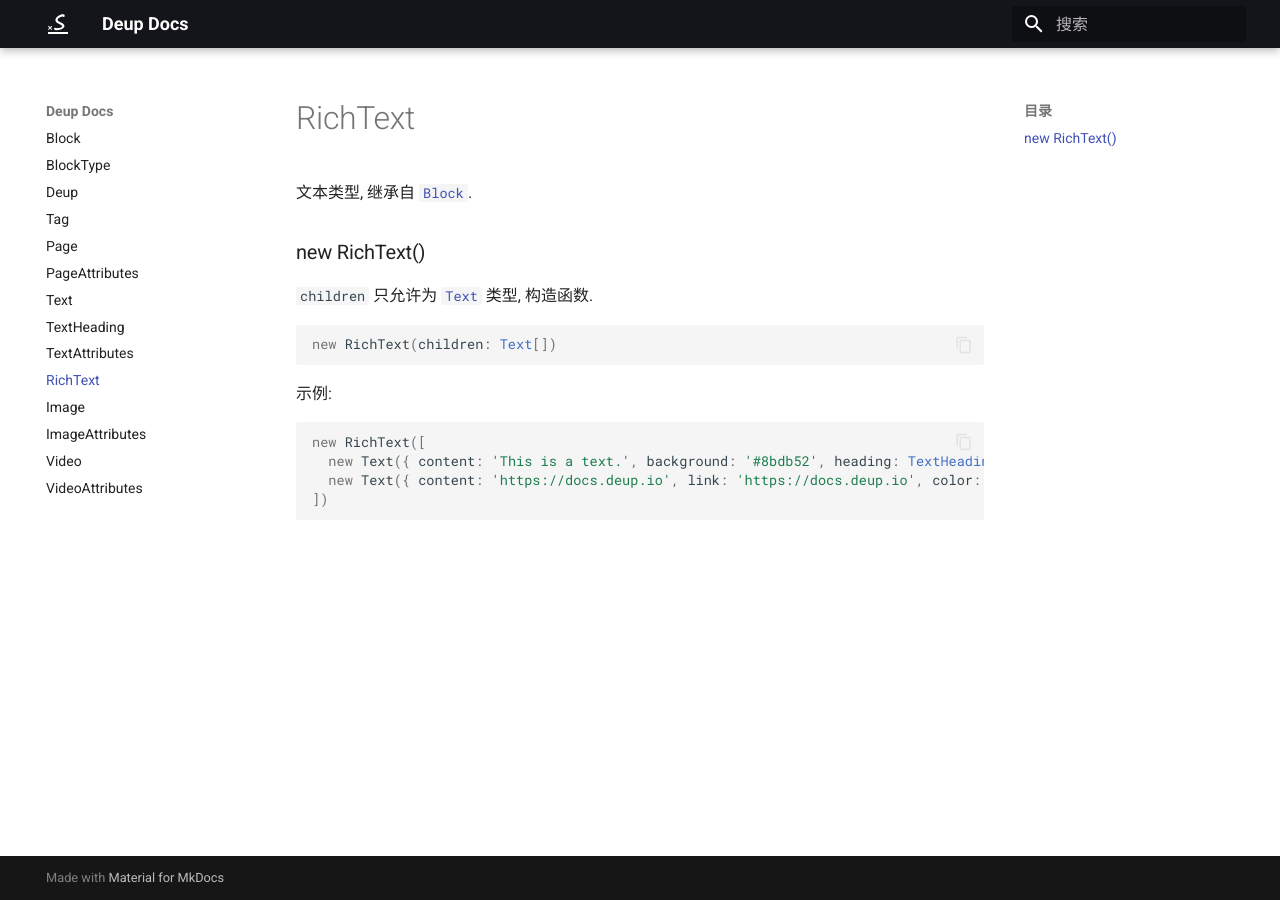
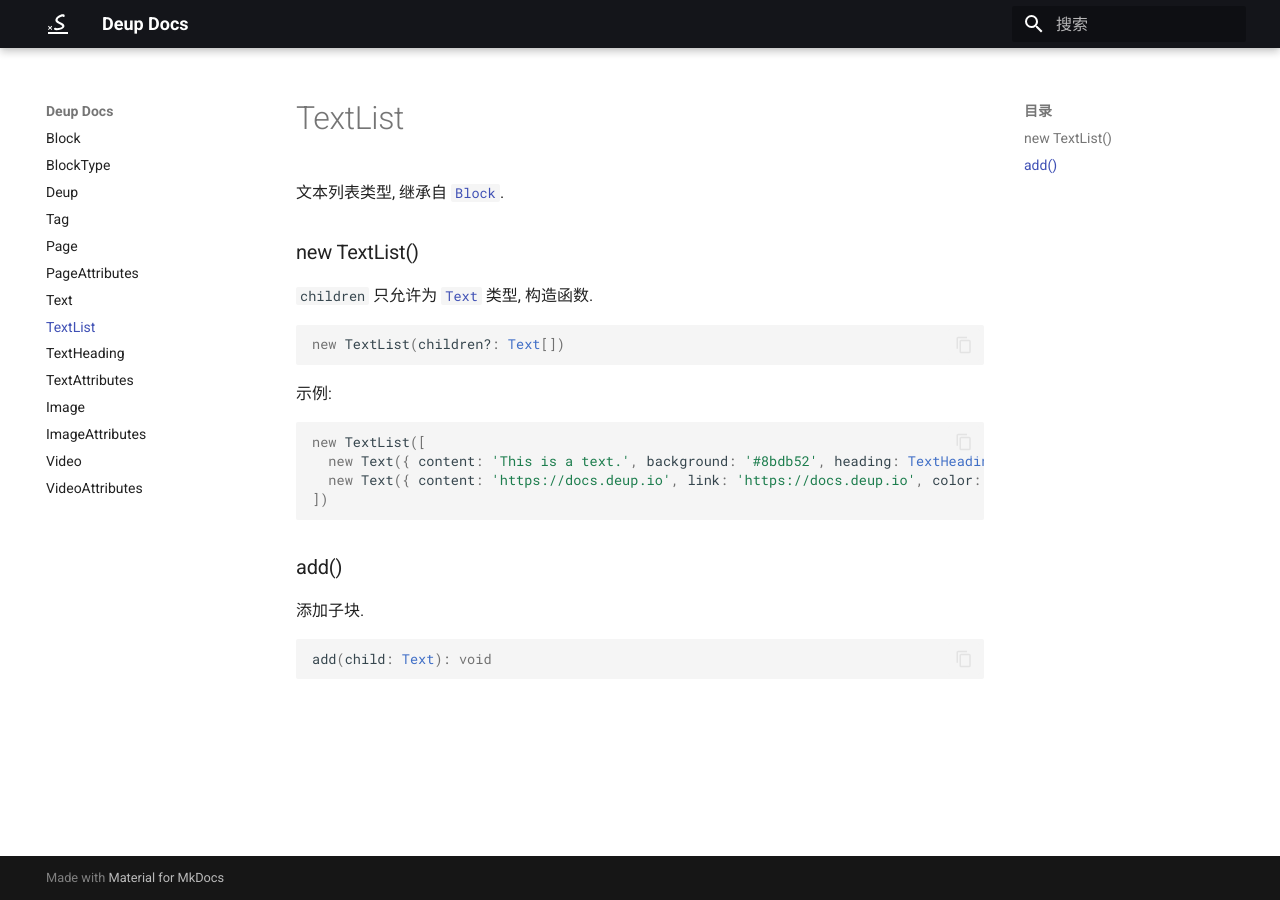
Before and after one commit to deup-io/docs, an MkDocs documentation site: the page built from docs/blocks/text-list.md, in a window 1280 px wide. Built offline with MkDocs 1.6.1 and Material for MkDocs 9.7.7, drawn with Linux system fonts in a browser that asks for light colours.

Commit message:
feat: update block type and add `text/list` and `textList.add` method

````diff
--- a/docs/block.md
+++ b/docs/block.md
@@ -24,7 +24,7 @@ protected attributes:
 
 ### children
 
-子块, 目前只有 `page/richText` 类型, 才允许有子块.
+子块, 目前只有 `page`/`text/list` 类型, 才允许有子块.
 
 ```typescript
 protected children?: Block[]
--- a/docs/blocks/rich-text.md
+++ b/docs/blocks/text-list.md
@@ -1,20 +1,28 @@
-# RichText
+# TextList
 
-文本类型, 继承自 [`Block`](../block.md).
+文本列表类型, 继承自 [`Block`](../block.md).
 
-### new RichText()
+### new TextList()
 
 `children` 只允许为 [`Text`](text.md) 类型, 构造函数.
 
 ```typescript
-new RichText(children: Text[])
+new TextList(children?: Text[])
 ```
 
 示例:
 
 ```typescript
-new RichText([
+new TextList([
   new Text({ content: 'This is a text.', background: '#8bdb52', heading: TextHeading.H5 }),
   new Text({ content: 'https://docs.deup.io', link: 'https://docs.deup.io', color: '#3c7ad1', underline: true }),
 ])
 ```
+
+### add()
+
+添加子块.
+
+```typescript
+add(child: Text): void
+```
--- a/mkdocs.yml
+++ b/mkdocs.yml
@@ -57,9 +57,9 @@ nav:
   - Page: blocks/page.md
   - PageAttributes: blocks/page-attributes.md
   - Text: blocks/text.md
+  - TextList: blocks/text-list.md
   - TextHeading: blocks/text-heading.md
   - TextAttributes: blocks/text-attributes.md
-  - RichText: blocks/rich-text.md
   - Image: blocks/image.md
   - ImageAttributes: blocks/image-attributes.md
   - Video: blocks/video.md
````
Also changed, not shown: docs/block-type.md (+3 -3 lines), docs/blocks/page.md (+8 -0 lines), docs/index.md (+2 -2 lines).
